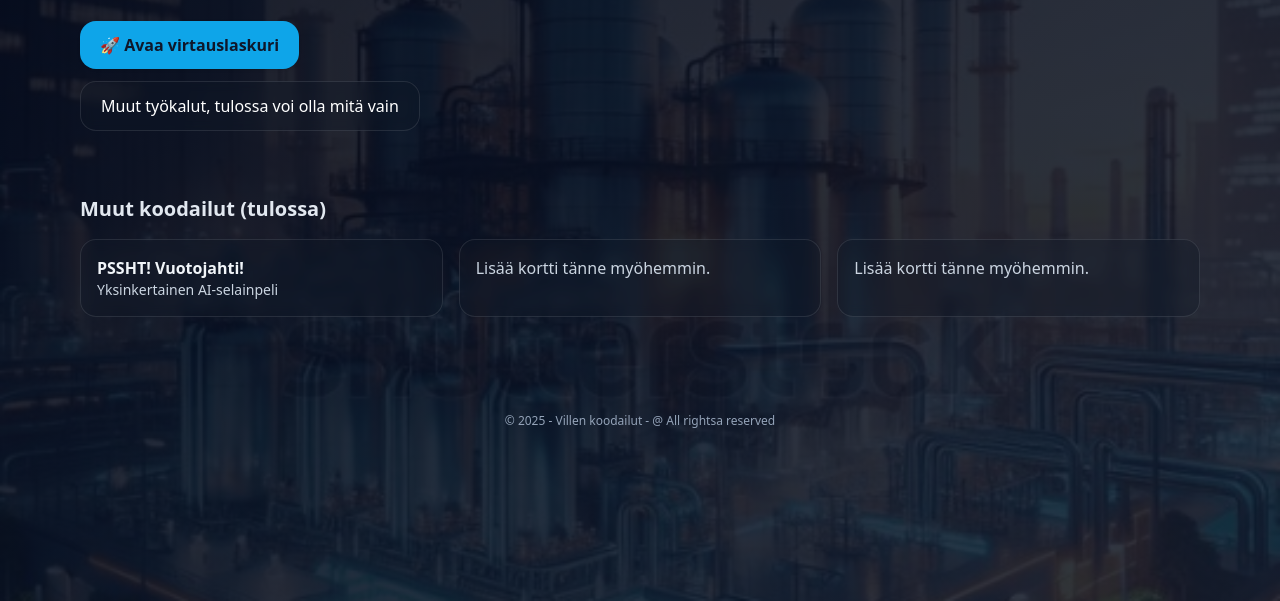
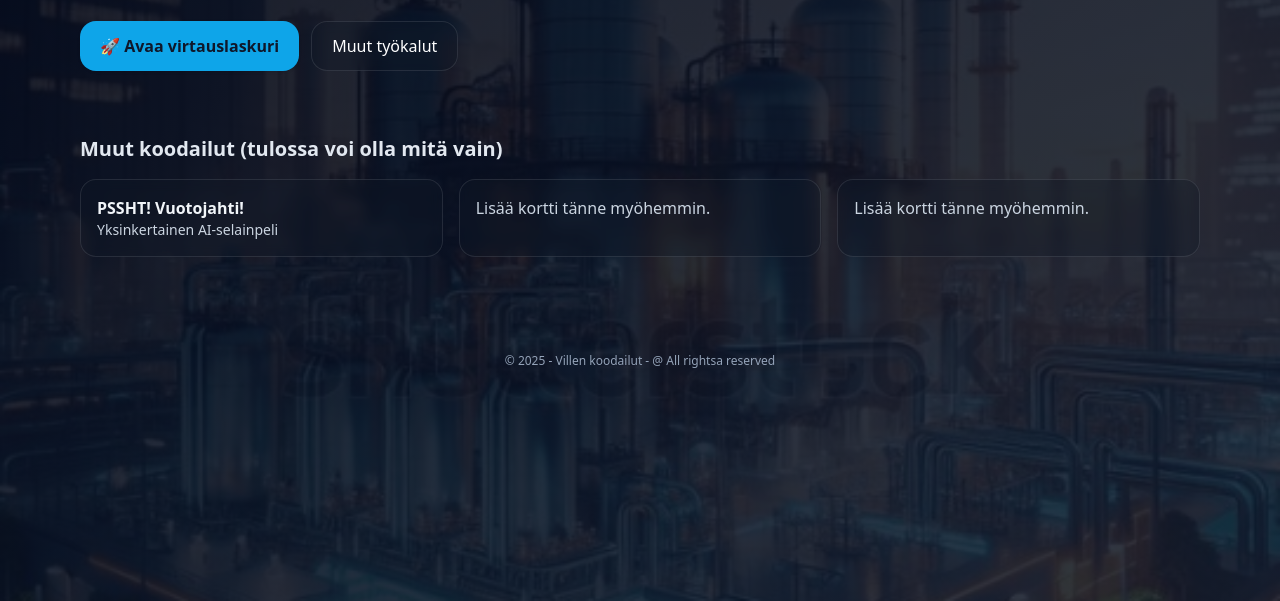
Before and after one commit to VilleLau/Villen_koodit, a plain HTML site: page index.html in a window 1280 px wide. Shown: the part 199-800 px from the top of the page. Drawn offline with nearby package versions, Linux system fonts and the light colour scheme.

Commit message:
Update index.html

```diff
--- a/index.html
+++ b/index.html
@@ -50,7 +50,7 @@
               <a href="virtauslaskuri.html" class="inline-flex items-center gap-2 px-5 py-3 rounded-2xl bg-sky-500 hover:bg-sky-400 text-slate-900 font-semibold shadow">
                 🚀 Avaa virtauslaskuri
               </a>
-              <a href="#muuta" class="inline-flex items-center gap-2 px-5 py-3 rounded-2xl glass">Muut työkalut, tulossa voi olla mitä vain</a>
+              <a href="muuta.html" class="inline-flex items-center gap-2 px-5 py-3 rounded-2xl glass">Muut työkalut</a>
             </div>
           </div>
 
@@ -58,7 +58,7 @@
         </section>
 
         <section id="muut" class="mt-16">
-          <h2 class="text-xl font-semibold mb-4 text-slate-200">Muut koodailut (tulossa)</h2>
+          <h2 class="text-xl font-semibold mb-4 text-slate-200">Muut koodailut (tulossa voi olla mitä vain)</h2>
           <div class="grid grid-cols-1 md:grid-cols-3 gap-4">
             <a href="peli.html" class="glass rounded-2xl p-4 block hover:bg-white/10">
   <div class="text-slate-100 font-semibold">PSSHT! Vuotojahti!</div>
```
